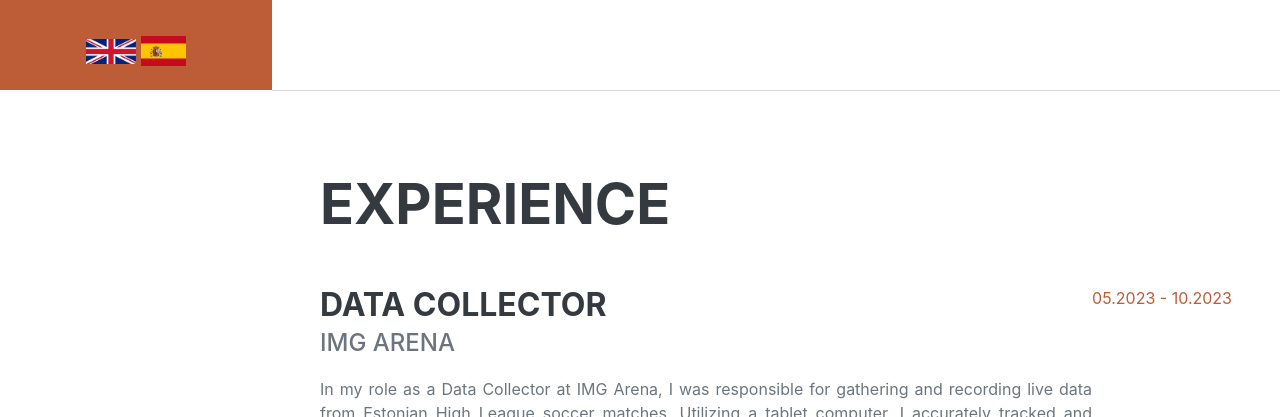
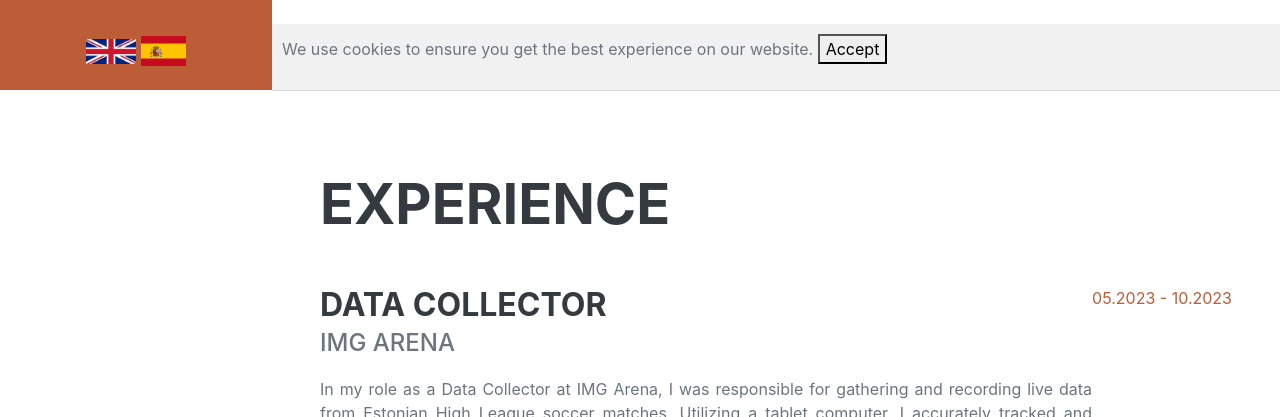
Before and after one commit to raidopaas/website, a plain HTML site: page index/en.html in a window 1280 px wide. Shown: the part 710-1127 px from the top of the page. Drawn offline with nearby package versions, Linux system fonts and the light colour scheme; a web font is replaced by a local one.

Commit message:
change of addresses

```diff
--- a/index.html
+++ b/index/en.html
@@ -191,6 +191,13 @@ My career journey also includes five years of experience providing private math
                 </div>
             </section>
         </div>
+
+        <div id="cookieConsent" style="display:none; background-color: #f1f1f1; padding: 10px; position: fixed; bottom: 0; width: 100%; text-align: center;">
+            <p>We use cookies to ensure you get the best experience on our website.
+              <button onclick="acceptCookies()">Accept</button>
+            </p>
+        </div>
+
         <!-- Bootstrap core JS-->
         <script src="https://cdn.jsdelivr.net/npm/bootstrap@5.2.3/dist/js/bootstrap.bundle.min.js"></script>
         <!-- Core theme JS-->
--- a/js/scripts.js
+++ b/index/js/scripts.js
@@ -32,3 +32,31 @@ window.addEventListener('DOMContentLoaded', event => {
     });
 
 });
+
+// Create a cookie function
+function setCookie(name, value, days) {
+    let date = new Date();
+    date.setTime(date.getTime() + (days * 24 * 60 * 60 * 1000));
+    let expires = "expires=" + date.toUTCString();
+    document.cookie = name + "=" + value + ";" + expires + ";path=/";
+}
+
+// Read cookies
+function getCookie(name) {
+    let value = `; ${document.cookie}`;
+    let parts = value.split(`; ${name}=`);
+    if (parts.length === 2) return parts.pop().split(';').shift();
+}
+
+// Check if the cookies have been accepted on window load
+window.onload = function() {
+    if (!getCookie("cookiesAccepted")) {
+        document.getElementById("cookieConsent").style.display = "block";
+    }
+};
+
+// Handle cookie acceptance
+function acceptCookies() {
+    setCookie("cookiesAccepted", "true", 365); // Set for 1 year
+    document.getElementById("cookieConsent").style.display = "none";
+}
```
Also changed, not shown: index/es.html (renamed from es.html, +1 -1 lines), index/assets/img/es.png (renamed from assets/img/es.png), index/assets/img/favicon.ico (renamed from assets/img/favicon.ico), index/assets/img/profile.jpg (renamed from assets/img/profile.jpg), index/assets/img/profilePic.jpg (renamed from assets/img/profilePic.jpg), index/assets/img/uk.png (renamed from assets/img/uk.png), index/css/styles.css (renamed from css/styles.css).
